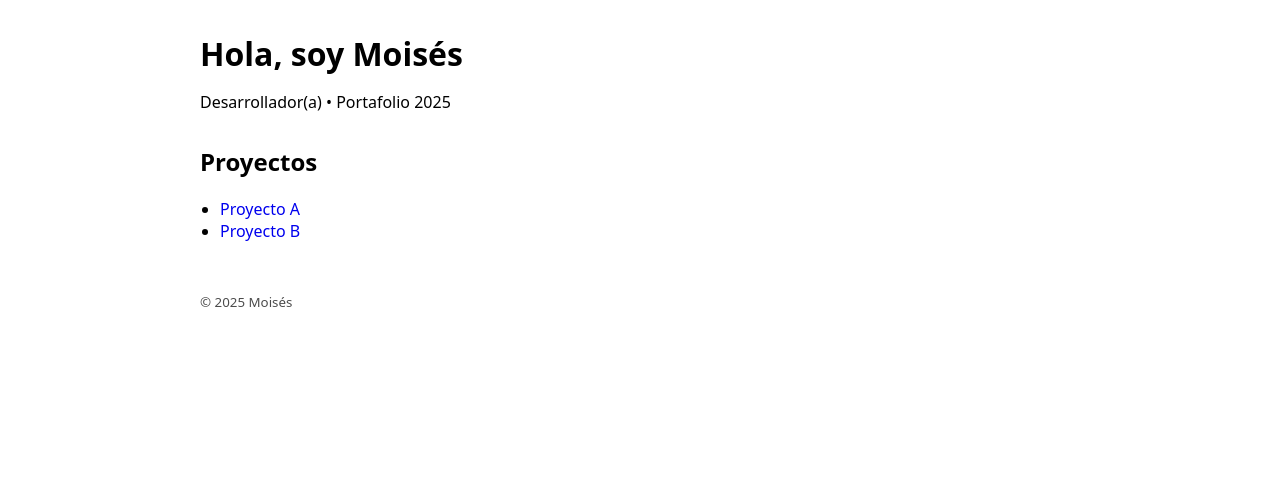
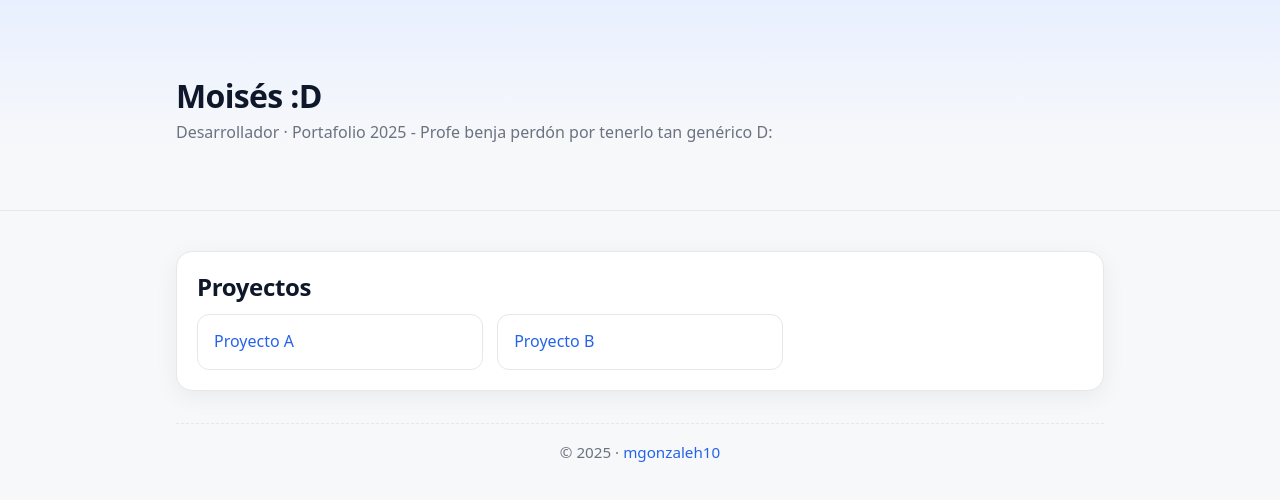
Before and after one commit to mgonzaleh10/portafolio, a plain HTML site: page index.html in a window 1280 px wide. Drawn offline with Linux system fonts and the light colour scheme.

Commit message:
pequeños ajustes de estilos

```diff
--- a/assets/styles.css
+++ b/assets/styles.css
@@ -1,7 +1,134 @@
-body { font-family: system-ui, -apple-system, Segoe UI, Roboto, sans-serif; margin: 0; }
-main { max-width: 880px; margin: 2rem auto; padding: 0 1rem; }
-h1 { margin-bottom: .25rem; }
-h2 { margin-top: 2rem; }
-a { text-decoration: none; }
-ul { padding-left: 1.25rem; }
-footer { margin-top: 3rem; opacity: .7; }
+/* ====== Variables y resets ====== */
+:root{
+  --bg: #f7f8fa;
+  --text: #0f172a;
+  --muted: #6b7280;
+  --card: #ffffff;
+  --border: #e5e7eb;
+  --brand: #2563eb;
+  --brand-weak: #e8f0ff;
+  --radius: 16px;
+  --shadow: 0 6px 24px rgba(0,0,0,.06);
+}
+
+@media (prefers-color-scheme: dark){
+  :root{
+    --bg: #0b1220;
+    --text: #e5e7eb;
+    --muted: #9aa4b2;
+    --card: #0f172a;
+    --border: #1f2937;
+    --brand: #60a5fa;
+    --brand-weak: #0b1c36;
+    --shadow: 0 6px 24px rgba(0,0,0,.35);
+  }
+}
+
+*{ box-sizing: border-box; }
+html,body{ margin:0; padding:0; }
+img{ max-width:100%; display:block; }
+
+/* ====== Layout base ====== */
+body{
+  font-family: ui-sans-serif, system-ui, -apple-system, Segoe UI, Roboto, "Helvetica Neue", Arial, "Noto Sans", "Apple Color Emoji","Segoe UI Emoji";
+  background: var(--bg);
+  color: var(--text);
+  line-height: 1.6;
+}
+
+.container{
+  max-width: 960px;
+  margin: 2.5rem auto;
+  padding: 0 1rem;
+}
+
+/* ====== Header ====== */
+.site-header{
+  margin: 0 0 1.5rem;
+  padding: 2.25rem 0 1.5rem;
+  background: linear-gradient(180deg, var(--brand-weak), transparent 70%);
+  border-bottom: 1px solid var(--border);
+}
+.site-title{
+  font-size: clamp(1.75rem, 2.5vw, 2.25rem);
+  margin: 0;
+  letter-spacing: -0.02em;
+}
+.site-subtitle{
+  margin: .25rem 0 0;
+  color: var(--muted);
+  font-size: 1rem;
+}
+
+/* ====== secciones ====== */
+.section{ margin: 1.5rem 0; }
+.card{
+  background: var(--card);
+  border: 1px solid var(--border);
+  border-radius: var(--radius);
+  box-shadow: var(--shadow);
+  padding: 1.25rem 1.25rem;
+  transition: transform .2s ease, box-shadow .2s ease, border-color .2s ease;
+}
+.card:hover{
+  transform: translateY(-2px);
+  box-shadow: 0 10px 30px rgba(0,0,0,.08);
+  border-color: color-mix(in oklab, var(--brand) 20%, var(--border));
+}
+
+/* ====== Títulos ====== */
+h1,h2,h3{ letter-spacing: -0.015em; line-height: 1.25; }
+h2{
+  font-size: clamp(1.25rem, 2vw, 1.5rem);
+  margin: 0 0 .75rem;
+}
+
+/* ====== Lista de proyectos ====== */
+ul{
+  list-style: none;
+  padding: 0;
+  margin: 0;
+  display: grid;
+  grid-template-columns: repeat(auto-fill, minmax(240px, 1fr));
+  gap: .9rem;
+}
+.project{
+  padding: .9rem 1rem;
+  border: 1px solid var(--border);
+  border-radius: calc(var(--radius) - 4px);
+  background: var(--card);
+  transition: border-color .2s ease, transform .2s ease;
+}
+.project:hover{
+  border-color: color-mix(in oklab, var(--brand) 25%, var(--border));
+  transform: translateY(-1px);
+}
+a{ color: var(--brand); text-decoration: none; }
+a:hover{ text-decoration: underline; }
+
+/* ====== Badges ====== */
+.badge{
+  display: inline-block;
+  font-size: .8rem;
+  color: var(--brand);
+  background: var(--brand-weak);
+  padding: .25rem .5rem;
+  border-radius: 999px;
+  border: 1px solid color-mix(in oklab, var(--brand) 30%, var(--border));
+}
+
+/* ====== Footer ====== */
+footer{
+  margin: 2rem 0 3rem;
+  color: var(--muted);
+  font-size: .95rem;
+  text-align: center;
+  border-top: 1px dashed var(--border);
+  padding-top: 1rem;
+}
+
+/* ====== Resp. tipográfica ====== */
+p{ margin: .25rem 0 .75rem; }
+
+/* ====== Reduce motion ====== */
+@media (prefers-reduced-motion: reduce){ *{ transition: none !important; } }
--- a/index.html
+++ b/index.html
@@ -2,25 +2,29 @@
 <html lang="es">
 <head>
   <meta charset="utf-8" />
+  <meta name="viewport" content="width=device-width, initial-scale=1" />
   <title>Portafolio - Moisés</title>
-    <meta name="viewport" content="width=device-width, initial-scale=1" />
-    <link rel="stylesheet" href="assets/styles.css" />
+  <link rel="stylesheet" href="assets/styles.css?v=3" />
 </head>
 <body>
-    <main>
-      <h1>Hola, soy Moisés</h1>
-      <p>Desarrollador(a) • Portafolio 2025</p>
+  <header class="site-header">
+    <div class="container">
+      <h1 class="site-title">Moisés :D</h1>
+      <p class="site-subtitle">Desarrollador · Portafolio 2025 - Profe benja perdón por tenerlo tan genérico D:
+    </div>
+  </header>
 
-      <section>
+  <main class="container">
+    <section class="section card">
       <h2>Proyectos</h2>
       <ul>
-          <li><a href="#">Proyecto A</a></li>
-          <li><a href="#">Proyecto B</a></li>
+        <li class="project"><a href="#">Proyecto A</a></li>
+        <li class="project"><a href="#">Proyecto B</a></li>
       </ul>
     </section>
 
     <footer>
-        <small>&copy; 2025 Moisés</small>
+      © 2025 · <a href="https://github.com/mgonzaleh10">mgonzaleh10</a>
     </footer>
   </main>
 </body>
```
Lines whose indentation alone changed are shown as unchanged.
